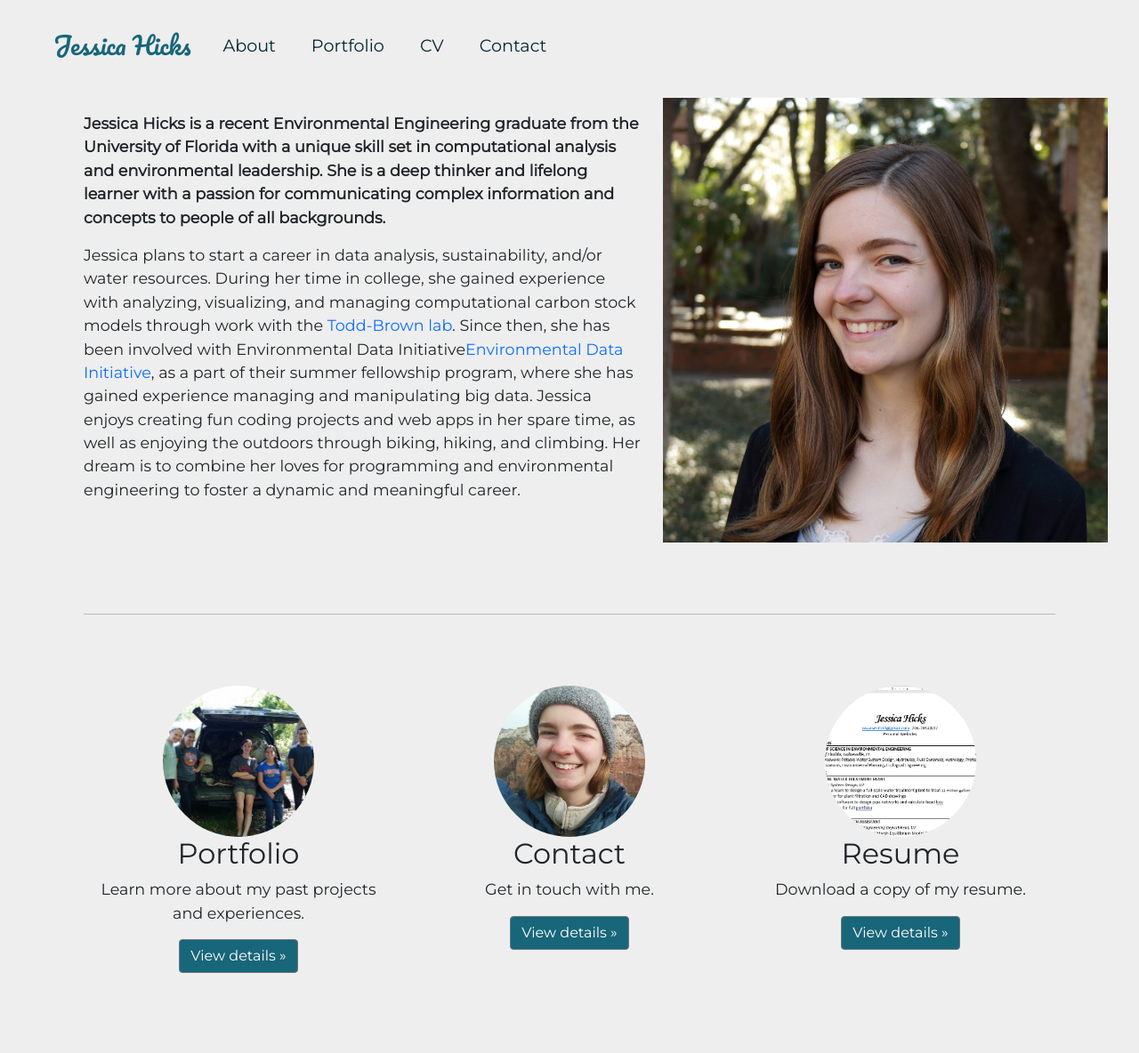
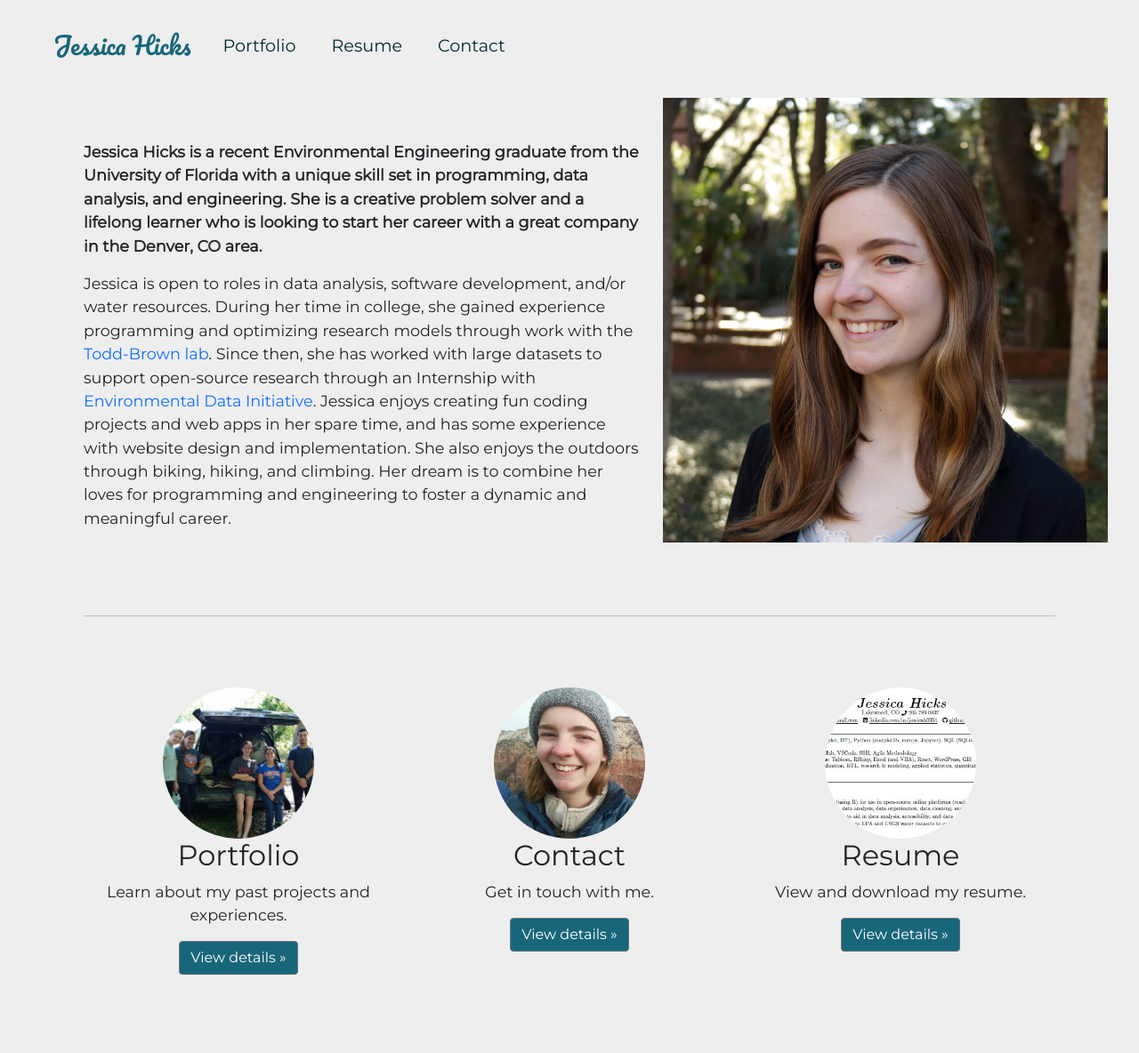
Before and after one commit to jessicah3334/jessicah3334.github.io, a Flask app: page / in a window 1280 px wide. Shown: the whole page at 89% size. Before the commit the page ends 1094 px from the top, so only its background shows below. Run offline with Flask 2, Linux system fonts and the light colour scheme.

Commit message:
September updates

```diff
--- a/app.py
+++ b/app.py
@@ -7,17 +7,17 @@ app.config['SEND_FILE_MAX_AGE_DEFAULT'] = 0
 def index():
     return render_template('index.html')
 
-@app.route('/about')
-def about():
-    return render_template('index.html')
+# @app.route('/about')
+# def about():
+#     return render_template('index.html')
 
 @app.route('/portfolio')
 def portfolio():
     return render_template('portfolio.html')
 
-@app.route('/cv')
-def cv():
-    return render_template('cv.html')
+@app.route('/resume')
+def resume():
+    return render_template('resume.html')
 
 @app.route('/contact')
 def contact():
--- a/static/css/style.css
+++ b/static/css/style.css
@@ -30,6 +30,10 @@ a.nav-link {
 
 /* Index
 -------------------------------------------------- */
+div.bio {
+    padding-top: 2rem;
+}
+
 p.bold {
     font-family: Montserrat;
     font-size: 1.1rem;
@@ -47,6 +51,10 @@ a.btn:hover {
 
 /* Contact
 -------------------------------------------------- */
+div.contact-content {
+    padding-top: 5vh;
+}
+
 p.howToReachMe {
     margin-top: 8rem;
     text-align: center;
@@ -75,16 +83,16 @@ p.contact-text {
     display: inline;
 }
 
-/* CV
+/* Resume
 -------------------------------------------------- */
-div.col-lg-6 {
+div.resume {
    text-align: center;
-   padding-top: 2rem;
+   padding-top: 10vh;
    color: #000
 }
 
 p.cv-text {
-    width: 420px;
+    /* width: 420px;  */
     margin:auto;
     padding-bottom: 1rem;
     font-size: 1rem;
--- a/templates/base.html
+++ b/templates/base.html
@@ -51,13 +51,10 @@
       <div class="collapse navbar-collapse" id="navbarCollapse">
         <ul class="navbar-nav me-auto mb-2 mb-md-0">
           <li class="nav-item">
-            <a class="nav-link" href="{{ url_for('about')}}">About</a>
-          </li>
-          <li class="nav-item">
             <a class="nav-link" href="{{ url_for('portfolio')}}">Portfolio</a>
           </li>
           <li class="nav-item">
-            <a class="nav-link" href="{{ url_for('cv')}}">CV</a>
+            <a class="nav-link" href="{{ url_for('resume')}}">Resume</a>
           </li>
           <li class="nav-item">
             <a class="nav-link" href="{{ url_for('contact')}}">Contact</a>
--- a/templates/contact.html
+++ b/templates/contact.html
@@ -1,7 +1,7 @@
 {% extends 'base.html' %}
 
 {% block content %}
-<div class="container marketing">
+<div class="container marketing, contact-content">
     <div class="row featurette">
         <div class=col-md-7>
             <div class=contact-picture>
@@ -9,8 +9,8 @@
             </div>
         </div>
 
-        <div class=col-md-5>
-            <div class=image-title-wrapper>
+        <div class="col-md-5">
+            <div class="image-title-wrapper">
                 <p class=howToReachMe>HOW TO REACH ME:</p>
                 <p class=contact-text>EMAIL: jessicah3334@gmail.com <br> Feel free to reach out! Also, check me out on Github: <a href="https://github.com/jessicah3334"; target="_blank">https://github.com/jessicah3334</a> and LinkedIn: <a href="https://www.linkedin.com/in/jessicah3334/"; target="_blank">https://www.linkedin.com/in/jessicah3334/</a></p>
             </div>
--- a/templates/index.html
+++ b/templates/index.html
@@ -5,9 +5,9 @@
     <div class="container marketing">
 
       <div class="row featurette">
-        <div class="col-md-7">
-          <p class="bold">Jessica Hicks is a recent Environmental Engineering graduate from the University of Florida with a unique skill set in computational analysis and environmental leadership. She is a deep thinker and lifelong learner with a passion for communicating complex information and concepts to people of all backgrounds. </p>
-          <p class="lead">Jessica plans to start a career in data analysis, sustainability, and/or water resources. During her time in college, she gained experience with analyzing, visualizing, and managing computational carbon stock models through work with the <a href="http://ktoddbrown.github.io/"; target="_blank"; style="text-decoration: none">Todd-Brown lab</a>. Since then, she has been involved with Environmental Data Initiative<a href="https://environmentaldatainitiative.org/"; target="_blank"; style="text-decoration: none">Environmental Data Initiative</a>, as a part of their summer fellowship program, where she has gained experience managing and manipulating big data. Jessica enjoys creating fun coding projects and web apps in her spare time, as well as enjoying the outdoors through biking, hiking, and climbing. Her dream is to combine her loves for programming and environmental engineering to foster a dynamic and meaningful career.</p>
+        <div class="col-md-7 bio">
+          <p class="bold">Jessica Hicks is a recent Environmental Engineering graduate from the University of Florida with a unique skill set in programming, data analysis, and engineering. She is a creative problem solver and a lifelong learner who is looking to start her career with a great company in the Denver, CO area. </p>
+          <p class="lead">Jessica is open to roles in data analysis, software development, and/or water resources. During her time in college, she gained experience programming and optimizing research models through work with the <a href="http://ktoddbrown.github.io/"; target="_blank"; style="text-decoration: none;">Todd-Brown lab</a>. Since then, she has worked with large datasets to support open-source research through an Internship with <a href="https://environmentaldatainitiative.org/"; target="_blank"; style="text-decoration: none;">Environmental Data Initiative</a>. Jessica enjoys creating fun coding projects and web apps in her spare time, and has some experience with website design and implementation. She also enjoys the outdoors through biking, hiking, and climbing. Her dream is to combine her loves for programming and engineering to foster a dynamic and meaningful career.</p>
         </div>
         <div class="col-md-5">
           <img src="{{ url_for('static', filename= 'images/headshot2.jpg') }}" style="width:500px;height:500px;">
@@ -22,7 +22,7 @@
           <img src="{{ url_for('static', filename= 'images/geco.jpg') }}" style="width:170px; height:170px; border-radius:50%;">
 
           <h2>Portfolio</h2>
-          <p class="lead">Learn more about my past projects and experiences. </p>
+          <p class="lead">Learn about my past projects and experiences. </p>
           <p><a class="btn btn-secondary" href="{{ url_for('portfolio')}}" role="button">View details &raquo;</a></p>
         </div><!-- /.col-lg-4 -->
         <div class="col-lg-4">
@@ -33,11 +33,11 @@
           <p><a class="btn btn-secondary" href="{{ url_for('contact')}}" role="button">View details &raquo;</a></p>
         </div><!-- /.col-lg-4 -->
         <div class="col-lg-4">
-          <img src="{{ url_for('static', filename= 'images/res.png') }}" style="width:170px; height:170px; border-radius:50%;">
+          <img src="{{ url_for('static', filename= 'images/res.jpg') }}" style="width:170px; height:170px; border-radius:50%;">
 
           <h2>Resume</h2>
-          <p class="lead">Download a copy of my resume.</p>
-          <p><a class="btn btn-secondary" href="{{ url_for('cv')}}" role="button">View details &raquo;</a></p>
+          <p class="lead">View and download my resume.</p>
+          <p><a class="btn btn-secondary" href="{{ url_for('resume')}}" role="button">View details &raquo;</a></p>
         </div><!-- /.col-lg-4 -->
       </div><!-- /.row -->
 
```
Also changed, not shown: templates/cv.html (deleted, +0 -22 lines), templates/resume.html (added, +30 -0 lines), static/images/res.jpg (added), static/images/res.png (deleted), static/images/software.jpg (added), 3 other files.
